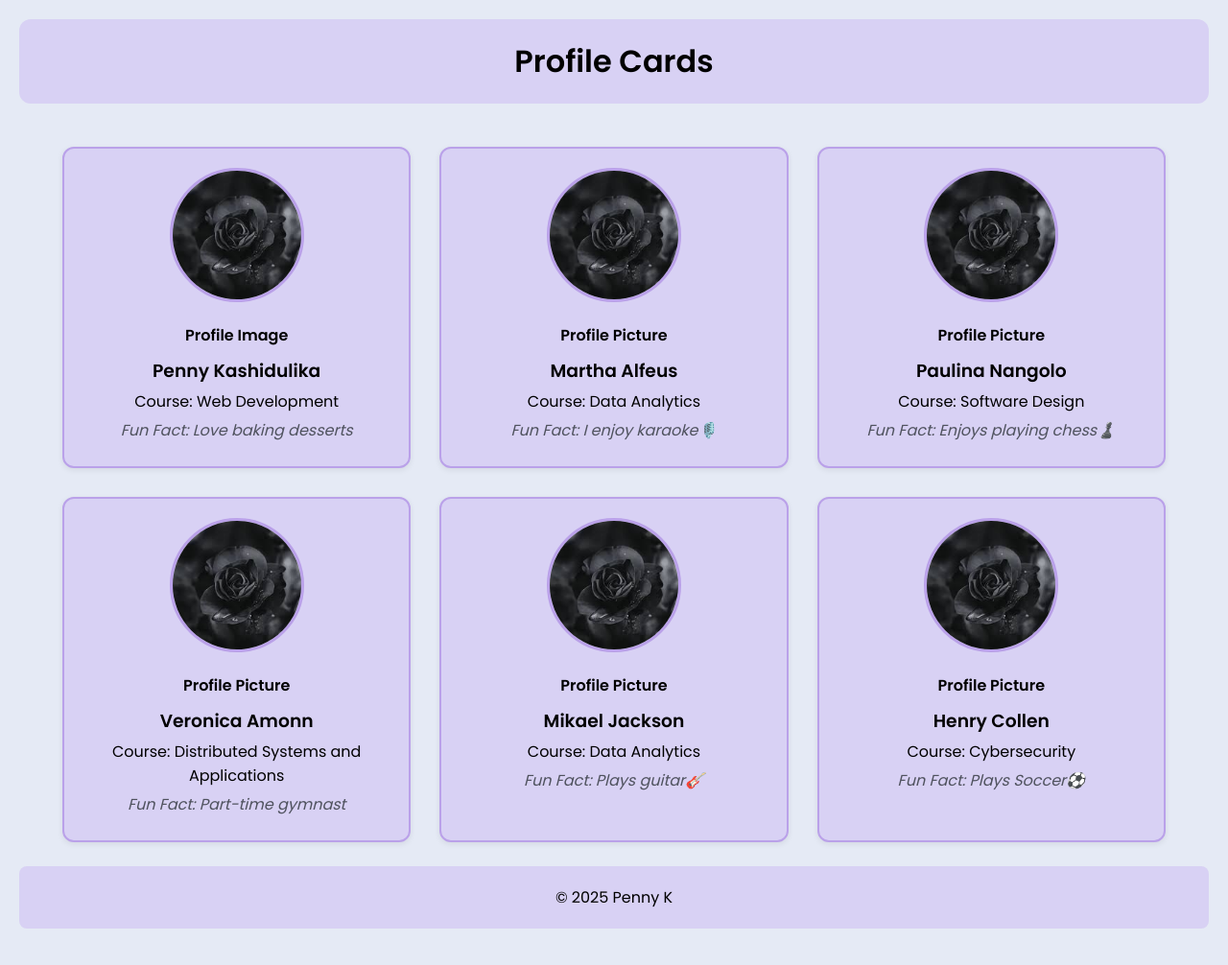
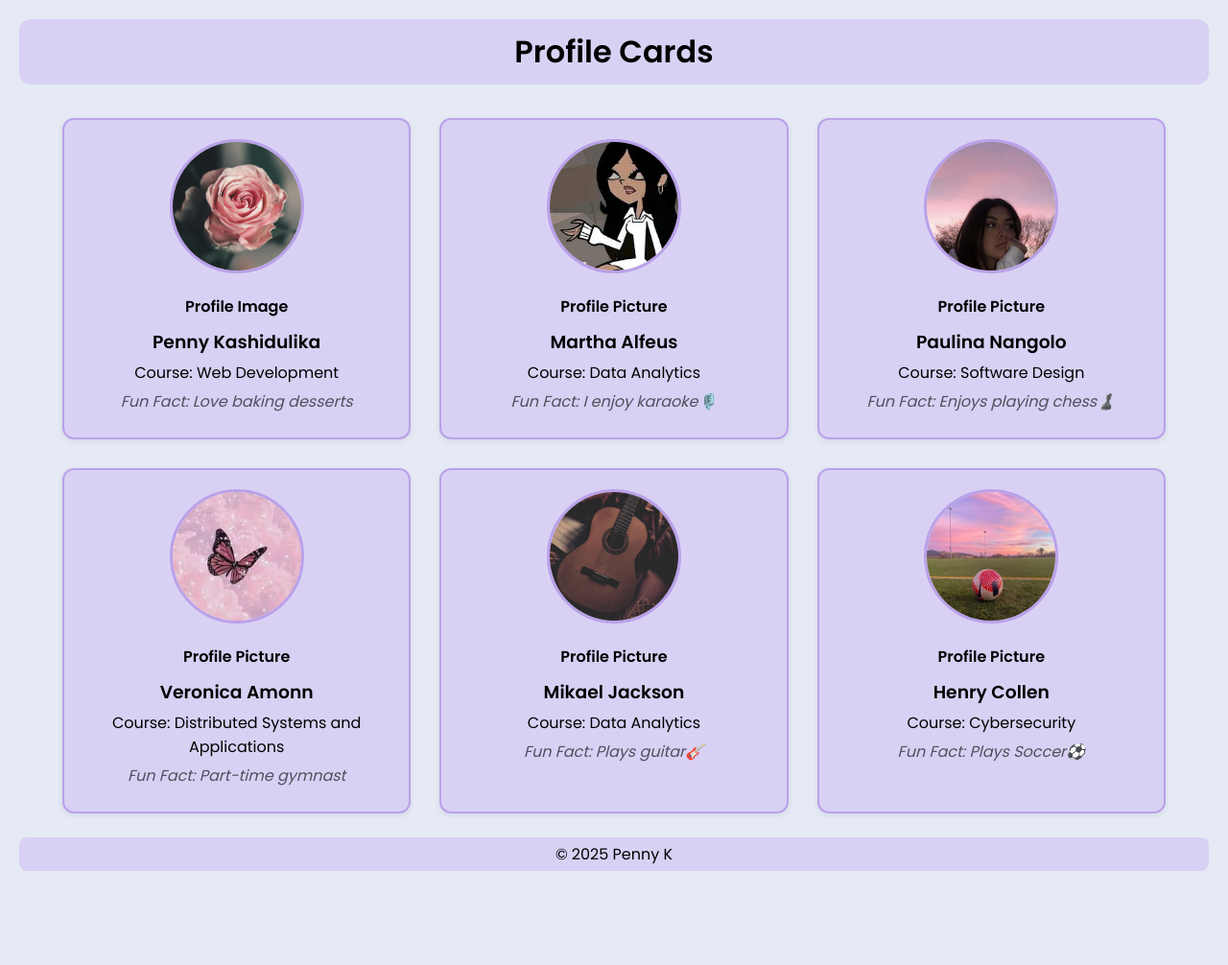
Before and after one commit to Git-Penny/WAD--LAB-5, a plain HTML site: page index.html in a window 1280 px wide. Shown: the whole page at 96% size. After the commit the page ends 930 px from the top, so only its background shows below. Drawn offline with Linux system fonts and the light colour scheme.

Commit message:
Added profile images

```diff
--- a/index.html
+++ b/index.html
@@ -22,7 +22,7 @@
             <!--Card 1 -->
             <article class="card">
                 <figure>
-                    <img src="Images/images.jpg" alt="Student Image">
+                    <img src="Images/photo-1601975841578-e7aa624bccf6.jpg" alt="Student Image">
                     <figcaption>
                         <h4>Profile Image</h4>
                         <h3>Penny Kashidulika</h3>
@@ -35,7 +35,7 @@
             <!--Card 2 -->
             <article class="card">
                 <figure>
-                    <img src="Images/images.jpg" alt="Student Image">
+                    <img src="Images/profile img.jpg" alt="Student Image">
                     <figcaption>
                         <h4>Profile Picture</h4>
                         <h3>Martha Alfeus</h3>
@@ -48,7 +48,7 @@
             <!--Card 3 -->
             <article class="card">
                 <figure>
-                    <img src="Images/images.jpg" alt="Student Image">
+                    <img src="Images/aesthetic-profile-picture-s2kt74v43aheaxmw.jpg" alt="Student Image">
                     <figcaption>
                         <h4>Profile Picture</h4>
                         <h3>Paulina Nangolo</h3>
@@ -61,7 +61,7 @@
             <!--Card 4 -->
             <article class="card">
                 <figure>
-                    <img src="Images/images.jpg" alt="Student Image">
+                    <img src="Images/butterfly.jpg" alt="Student Image">
                     <figcaption>
                         <h4>Profile Picture</h4>
                         <h3>Veronica Amonn</h3>
@@ -74,7 +74,7 @@
             <!--Card 5 -->
             <article class="card">
                 <figure>
-                    <img src="Images/images.jpg" alt="Student Image">
+                    <img src="Images/guitar.jpg" alt="Student Image">
                     <figcaption>
                         <h4>Profile Picture</h4>
                         <h3>Mikael Jackson</h3>
@@ -87,7 +87,7 @@
             <!--Card 6 -->
             <article class="card">
                 <figure>
-                    <img src="Images/images.jpg" alt="Student Image">
+                    <img src="Images/football.jpg" alt="Student Image">
                     <figcaption>
                         <h4>Profile Picture</h4>
                         <h3>Henry Collen</h3>
--- a/styles.css
+++ b/styles.css
@@ -26,16 +26,16 @@ body {
 /* Header & Footer */
 header{
   text-align: center;
-  padding: 20px;
-  margin-bottom: 20px;
+  padding: 10px;
+  margin-bottom: 10px;
   background: var(--header-footer-bg);
   color: var(--text-color);
   border-radius: 12px;
 }
 footer {
   text-align: center;
-  padding: 20px;
-  margin-bottom: 20px;
+  padding: 5px;
+  margin-bottom: 2px;
   background: var(--header-footer-bg);
   color: var(--text-color);
   border-radius: 8px;
```
Also changed, not shown: Images/aesthetic-profile-picture-s2kt74v43aheaxmw.jpg (added), Images/butterfly.jpg (added), Images/football.jpg (added), Images/guitar.jpg (added), Images/images (1).jpg (added), Images/photo-1601975841578-e7aa624bccf6.jpg (added), Images/profile img.jpg (added).
